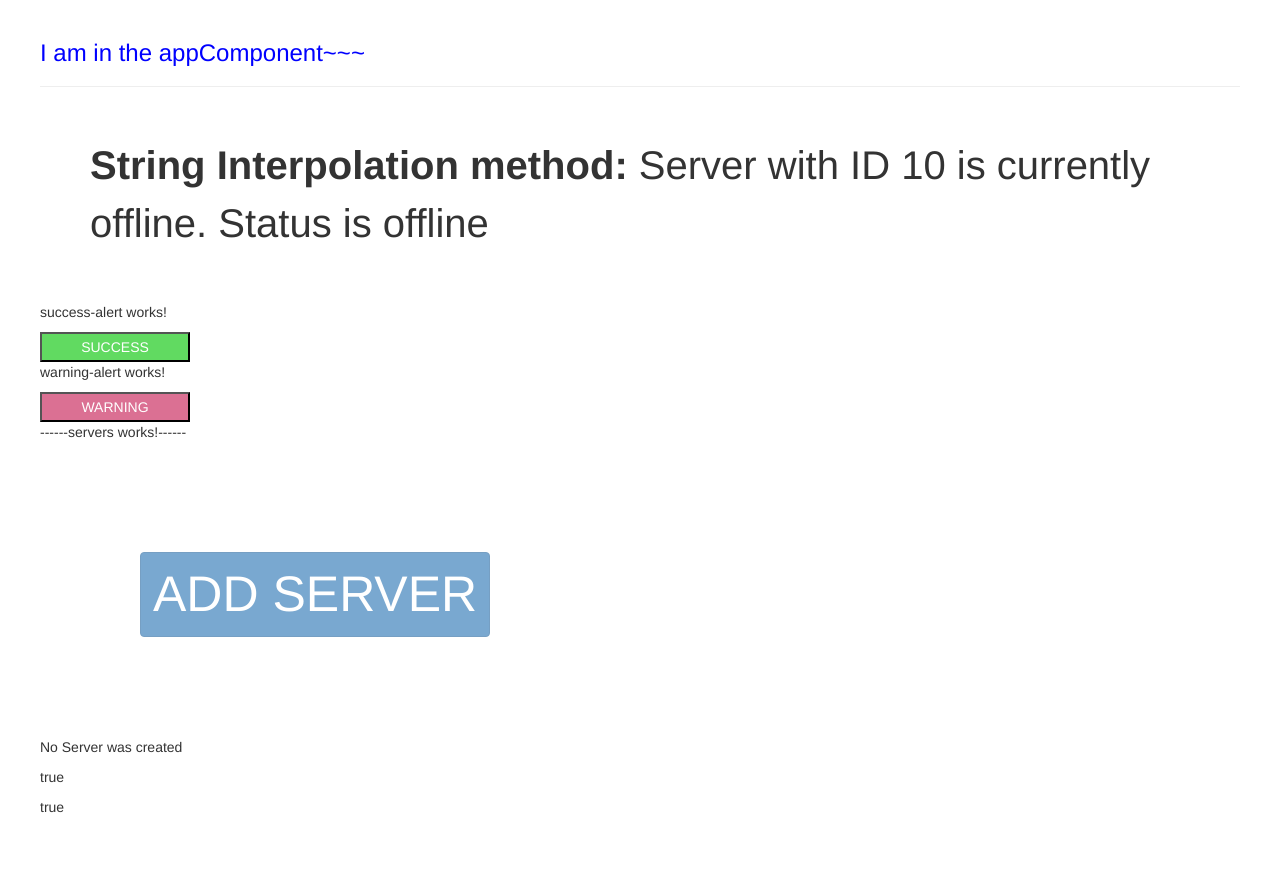
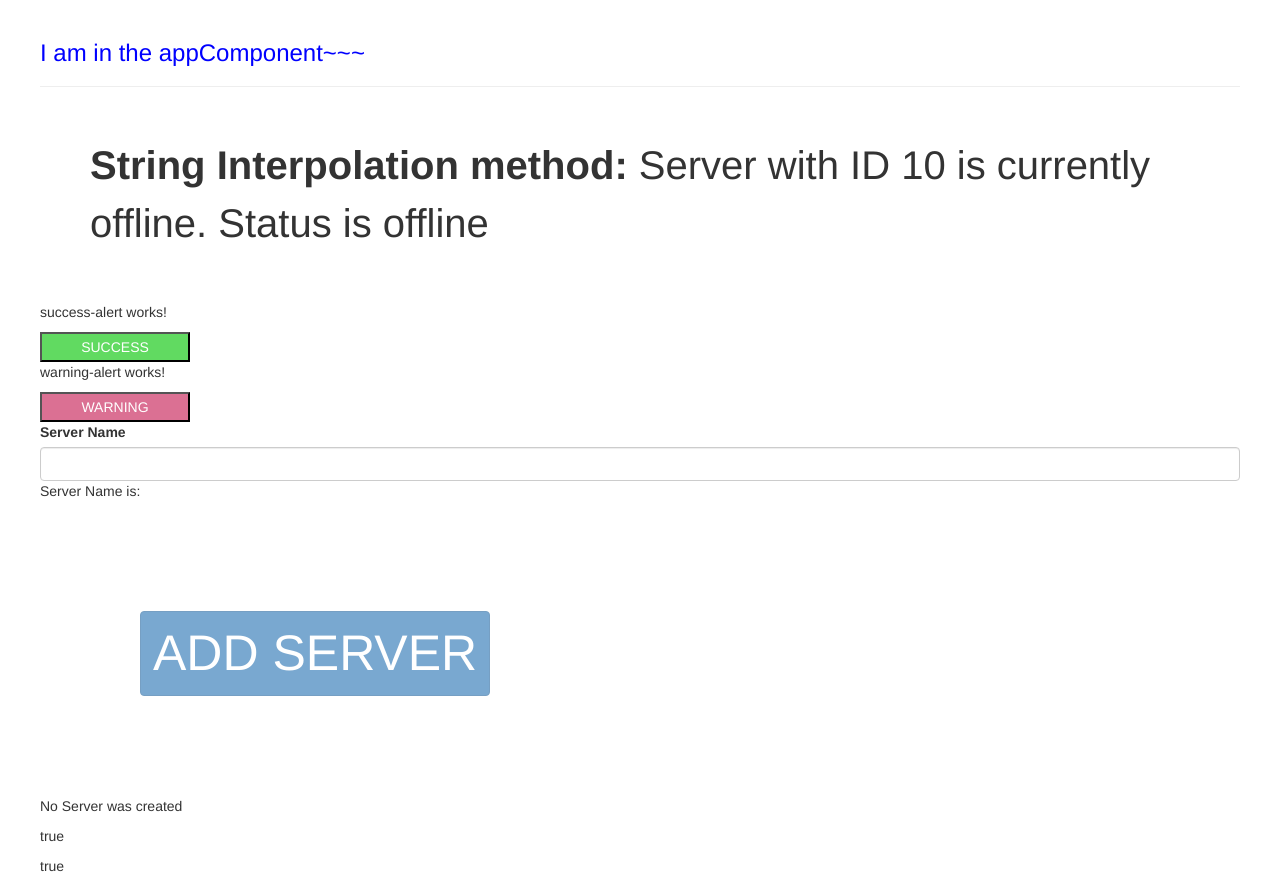
Before and after one commit to thaian161/angular-playground, an Angular app in the folder the-basics/: page / in a window 1280 px wide. Before the commit the page ends 827 px from the top, so only its background shows below. Built offline with nearby package versions, Linux system fonts and the light colour scheme.

Commit message:
Event binding

```diff
--- a/the-basics/src/app/app.component.html
+++ b/the-basics/src/app/app.component.html
@@ -5,6 +5,6 @@
 
   <app-success-alert></app-success-alert>
   <app-warning-alert></app-warning-alert>
-
+  <br>
   <app-servers></app-servers>
 </div>
--- a/the-basics/src/app/servers/servers.component.html
+++ b/the-basics/src/app/servers/servers.component.html
@@ -1,5 +1,12 @@
-<p>------servers works!------</p>
-
+<label> Server Name </label>
+<input
+  type="text"
+  class="form-control"
+  (input)="onUpdateServerName($event)"
+>
+<p>
+  <span>Server Name is: </span>{{serverName}}
+</p>
 <button
   class="btn btn-primary"
   style="margin: 10rem; font-size: 5rem;"
@@ -11,6 +18,7 @@
   {{serverCreationStatus}}
 </p>
 
+
+<!-- Example of Property Binding and String Interpolation -->
 <p> {{ allowNewServer }}</p>
-
 <p [innerText]="allowNewServer"></p>
--- a/the-basics/src/app/servers/servers.component.ts
+++ b/the-basics/src/app/servers/servers.component.ts
@@ -8,6 +8,7 @@ import { Component, OnInit } from '@angular/core';
 export class ServersComponent implements OnInit {
   allowNewServer = false; //this is a property
   serverCreationStatus = "No Server was created"
+  serverName=""
 
   constructor() {
     setTimeout(()=> {
@@ -22,4 +23,9 @@ export class ServersComponent implements OnInit {
     this.serverCreationStatus = "Server was created!!"
   }
 
+  onUpdateServerName(event: any){
+    console.log(event)
+    this.serverName = event.target.value;
+  }
+
 }
```
